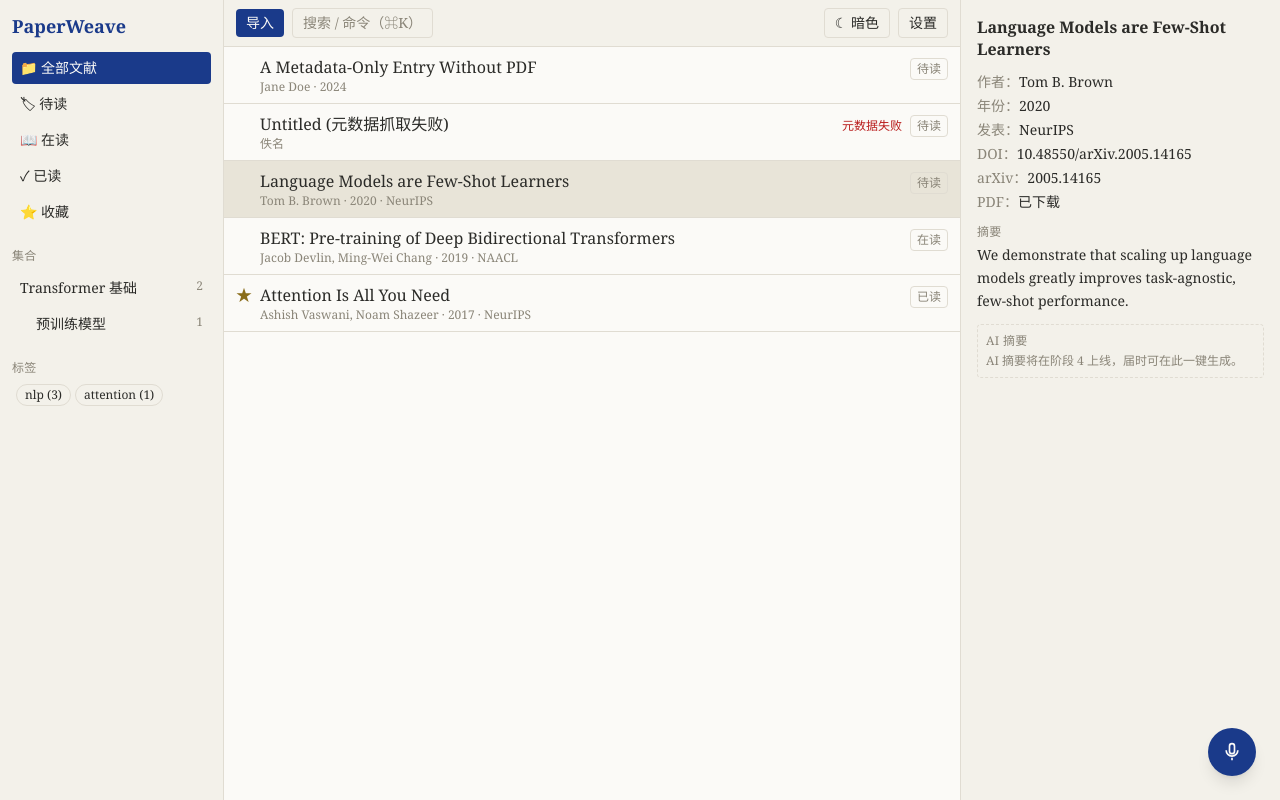
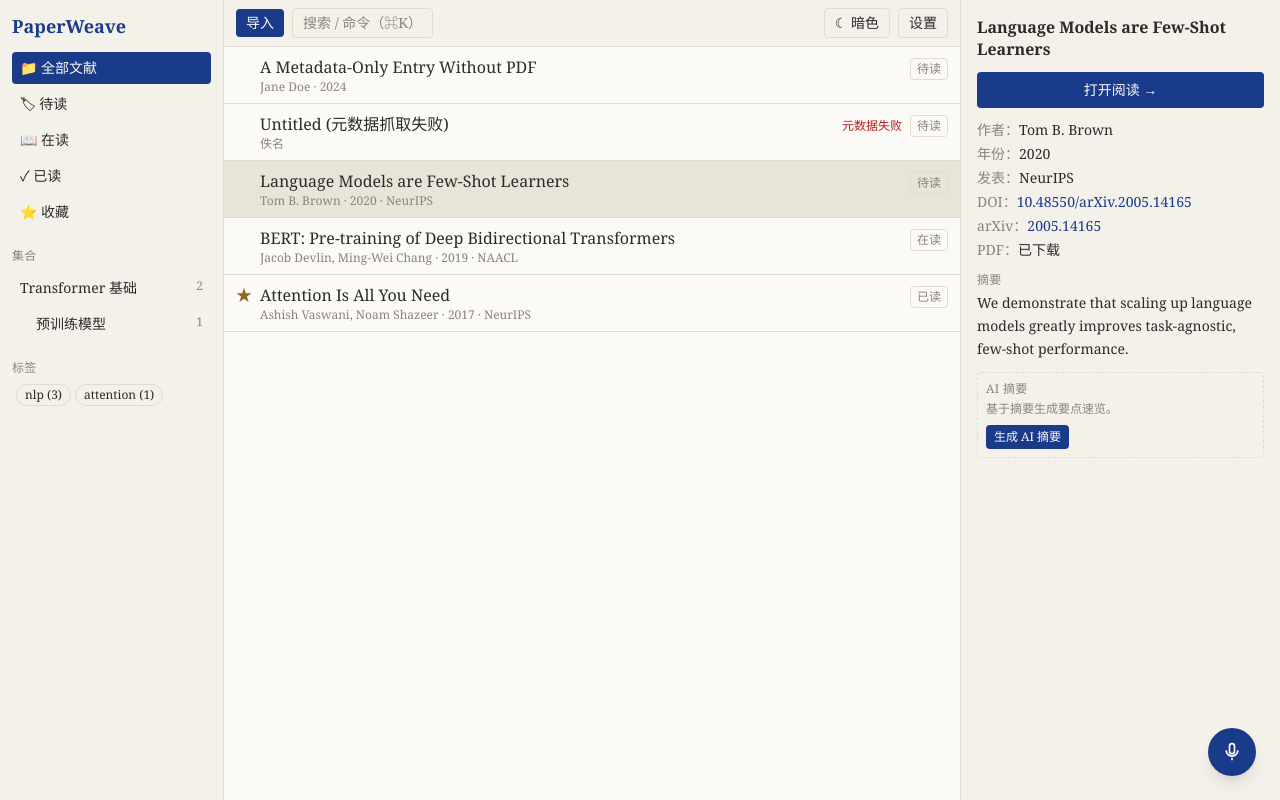
Before and after one commit to jixianyihao/paperweave, a React (Vite) app in the folder apps/web/: page / in a window 1280 px wide. Both pictures are taken after a click on the button 592 px from the left and 189 px from the top of the page. Built offline with nearby package versions, Linux system fonts and the light colour scheme; no server answers.

Commit message:
feat(web): preview panel — open-reader link, clickable DOI/arXiv links, working AI summary button

```diff
--- a/apps/web/src/components/PreviewPanel.tsx
+++ b/apps/web/src/components/PreviewPanel.tsx
@@ -1,6 +1,7 @@
 import { useState } from "react";
-import { refetchMetadata } from "../api/endpoints";
-import { ApiError } from "../api/client";
+import { Link } from "react-router-dom";
+import { refetchMetadata, aiSummarize } from "../api/endpoints";
+import { ApiError, type SseFrame } from "../api/client";
 import { parseCreators } from "../api/types";
 import { useLibraryStore } from "../stores/libraryStore";
 import { useToastStore } from "../stores/toastStore";
@@ -10,6 +11,8 @@
   const upsertItem = useLibraryStore((s) => s.upsertItem);
   const pushToast = useToastStore((s) => s.push);
   const [retrying, setRetrying] = useState(false);
+  const [aiSummary, setAiSummary] = useState("");
+  const [summarizing, setSummarizing] = useState(false);
 
   const retry = async () => {
     if (!item) return;
@@ -25,6 +28,25 @@
     }
   };
 
+  const genSummary = async () => {
+    if (!item) return;
+    const text = item.abstract ?? item.title;
+    setAiSummary("");
+    setSummarizing(true);
+    try {
+      await aiSummarize(
+        { text, itemId: item.id, level: "bullets" },
+        (frame: SseFrame) => {
+          if (typeof frame.delta === "string") setAiSummary((s) => s + frame.delta);
+        },
+      );
+    } catch (e) {
+      pushToast(e instanceof ApiError ? e.message : "AI 摘要生成失败（未配置模型？）", "error");
+    } finally {
+      setSummarizing(false);
+    }
+  };
+
   return (
     <aside
       aria-label="AI 预览面板"
@@ -35,6 +57,12 @@
       ) : (
         <div className="flex flex-col gap-3">
           <h2 className="text-base font-bold leading-snug">{item.title}</h2>
+          <Link
+            to={`/read/${item.id}`}
+            className="block rounded bg-navy dark:bg-dnavy px-3 py-2 text-center text-sm text-paper dark:text-dpaper hover:opacity-90"
+          >
+            打开阅读 →
+          </Link>
           <dl className="text-sm flex flex-col gap-1">
             <div>
               <dt className="inline text-muted dark:text-dmuted">作者：</dt>
@@ -51,13 +79,21 @@
             {item.doi && (
               <div>
                 <dt className="inline text-muted dark:text-dmuted">DOI：</dt>
-                <dd className="inline break-all">{item.doi}</dd>
+                <dd className="inline break-all">
+                  <a className="text-navy dark:text-dnavy hover:underline" target="_blank" rel="noreferrer" href={`https://doi.org/${item.doi}`}>
+                    {item.doi}
+                  </a>
+                </dd>
               </div>
             )}
             {item.arxiv_id && (
               <div>
                 <dt className="inline text-muted dark:text-dmuted">arXiv：</dt>
-                <dd className="inline">{item.arxiv_id}</dd>
+                <dd className="inline">
+                  <a className="text-navy dark:text-dnavy hover:underline" target="_blank" rel="noreferrer" href={`https://arxiv.org/abs/${item.arxiv_id}`}>
+                    {item.arxiv_id}
+                  </a>
+                </dd>
               </div>
             )}
             <div>
@@ -87,7 +123,19 @@
 
           <section aria-label="AI 摘要" className="rounded border border-dashed border-line dark:border-dline p-2">
             <h3 className="text-xs uppercase tracking-wide text-muted dark:text-dmuted mb-1">AI 摘要</h3>
-            <p className="text-xs text-muted dark:text-dmuted">AI 摘要将在阶段 4 上线，届时可在此一键生成。</p>
+            {aiSummary ? (
+              <p className="text-sm leading-relaxed whitespace-pre-wrap">{aiSummary}{summarizing && <span className="animate-pulse">▍</span>}</p>
+            ) : (
+              <p className="text-xs text-muted dark:text-dmuted mb-1">基于摘要生成要点速览。</p>
+            )}
+            <button
+              type="button"
+              disabled={summarizing}
+              onClick={() => void genSummary()}
+              className="mt-1 text-xs px-2 py-1 rounded bg-navy text-paper dark:bg-dnavy dark:text-dpaper disabled:opacity-50"
+            >
+              {summarizing ? "生成中…" : aiSummary ? "重新生成" : "生成 AI 摘要"}
+            </button>
           </section>
         </div>
       )}
```
